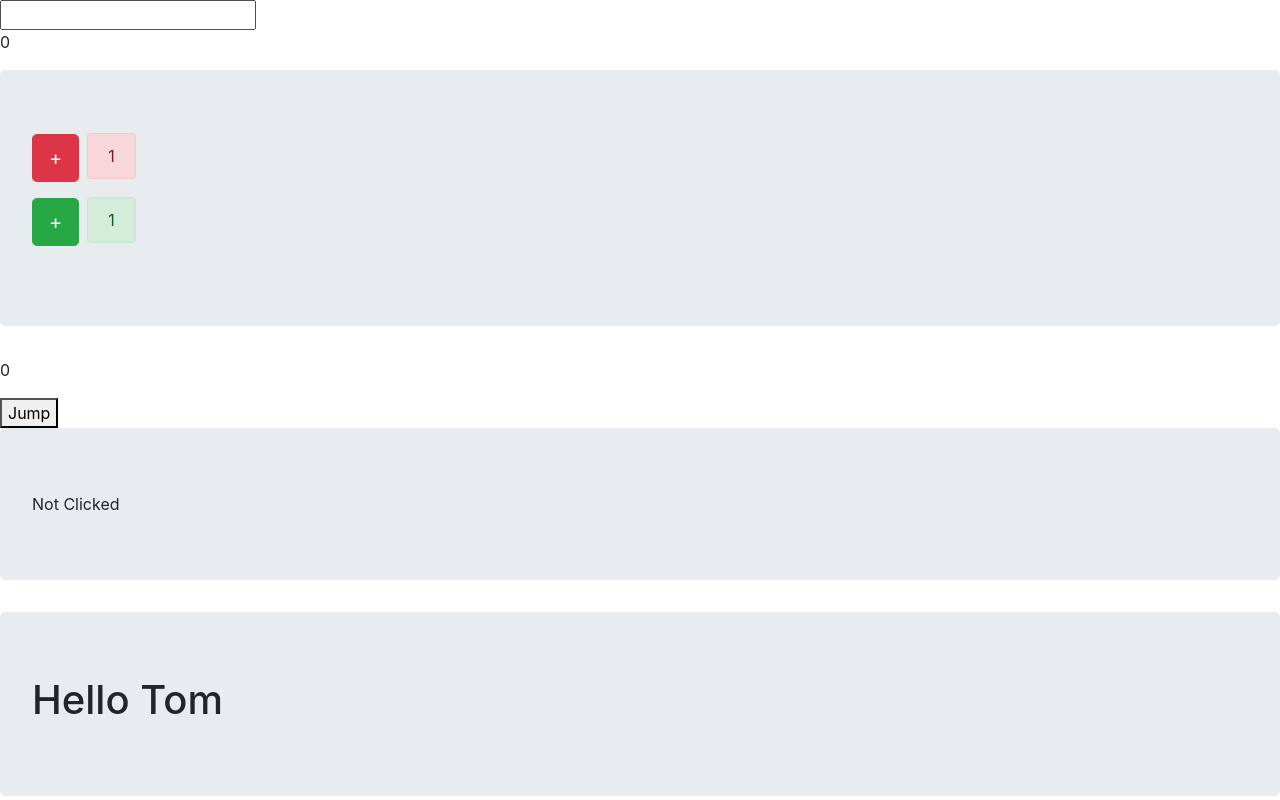
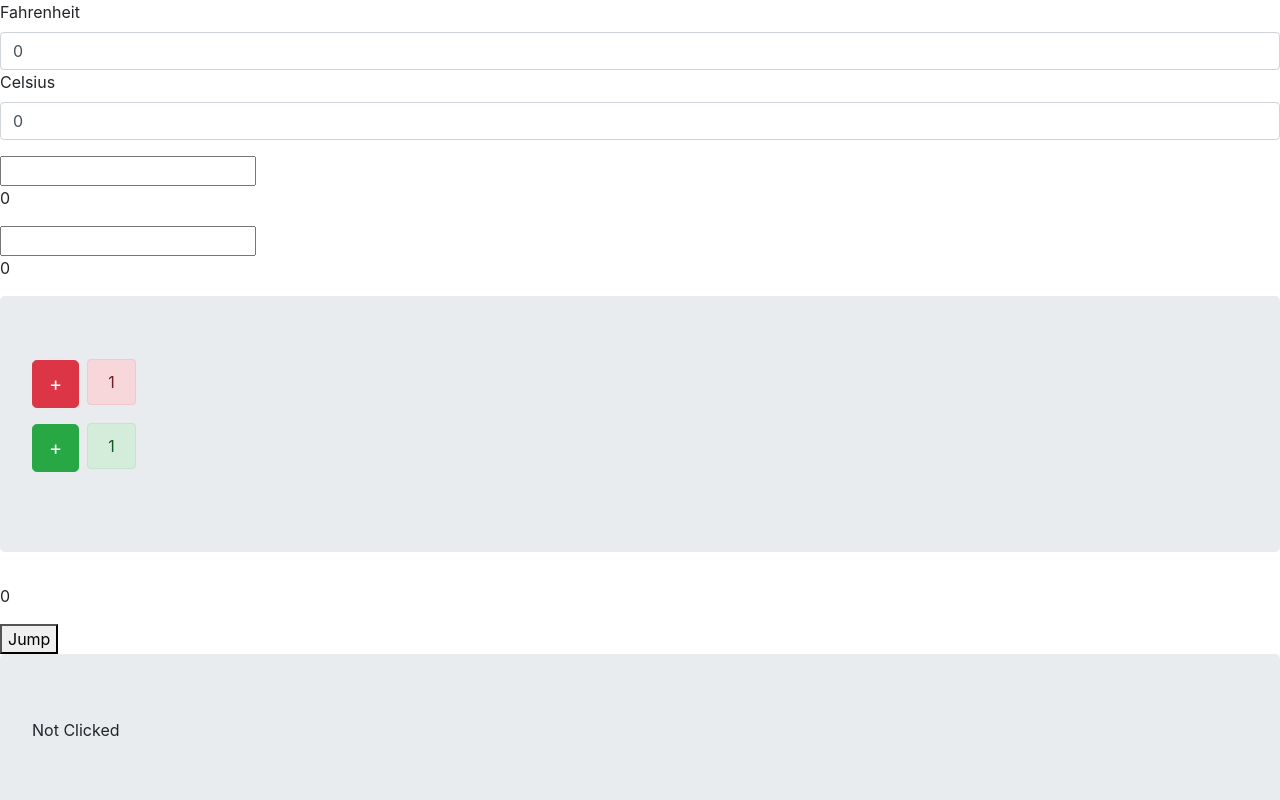
Before and after one commit to tom-meyrick/first-react-project, a React (Create React App) app: page / in a window 1280 px wide. Shown: the top 800 px of the page. Built offline with nearby package versions, Linux system fonts and the light colour scheme.

Commit message:
Temp converter challenge completed

```diff
--- a/src/App.js
+++ b/src/App.js
@@ -12,7 +12,8 @@ import GodCounter from './GodCounter';
 import TwoCounters from './TwoCounters';
 import LightBox from './LightBox';
 import Length from './Length';
-
+import PasswordStrength from './PasswordStrength';
+import TempConverter from './TempConverter';
 
 let names = ["Dave", "Ariel", "Sheila", "Nigel", "Peter"];
 let blah = "https://www.sundaypost.com/wp-content/uploads/sites/13/2018/03/iStock-697083606.jpg.jpg";
@@ -20,6 +21,8 @@ let blah = "https://www.sundaypost.com/wp-content/uploads/sites/13/2018/03/iStoc
 const App = () => (
     <>
     {/* <LightBox src={ blah }/> */}
+    <TempConverter />
+    <PasswordStrength />
     <Length />
     <TwoCounters />
     <GodCounter />
--- /dev/null
+++ b/src/PasswordStrength.js
@@ -0,0 +1,47 @@
+// Create a <PasswordStrength> component. It should contain an <input> with the type password. The background styling should change depending on the length of the password:
+
+// If it's empty the background shouldn't have styling.
+// If it's less than 9 it should be red.
+// If it's less than 16 it should be orange.
+// If it's 16 or more then it should be green.
+
+import React, { Component } from 'react';
+
+class PasswordStrength extends Component
+{
+    constructor(props) {
+        super(props);
+        this.state = { input: "" };
+        this.handleChange = this.handleChange.bind(this);
+        this.handleColor = this.handleColor.bind(this);
+    }
+
+    handleChange(e) {
+        this.setState({ input: e.currentTarget.value });
+    }
+
+    handleColor(length) {
+        let color;
+        if(length > 0 && length <= 9) {
+            color = "red";
+        } else if(length > 9 && length <= 16) {
+            color = "orange";
+        } else if(length > 16) {
+            color = "green";
+        }
+        return color;
+    }
+
+    render() {
+    let { input } = this.state;
+    let color = this.handleColor(input.length);
+    return (
+    <div className="form-group" style={{background: color}}>
+    <input className="text" type="password" value={input} onChange={this.handleChange}></input>
+    <p>{input.length}</p>
+    </div>
+    );
+    }
+}
+
+export default PasswordStrength;
--- /dev/null
+++ b/src/TempConverter.js
@@ -0,0 +1,35 @@
+// Create a <TempConverter> component. It should have a °F and °C <input>. When you type a number into one <input> it should update the value in the other.
+
+import React, { Component } from 'react';
+
+class PasswordStrength extends Component
+{
+    constructor(props) {
+        super(props);
+        this.state = { fahrenheit: 0, celsius: 0 };
+        this.handleF = this.handleF.bind(this);
+        this.handleC = this.handleC.bind(this);
+    }
+
+    handleF(e) {
+        this.setState({ fahrenheit: e.currentTarget.value, celsius: (+e.currentTarget.value - 32) * 5 / 9 });
+    }
+
+    handleC(e) {
+        this.setState({ celsius: e.currentTarget.value, fahrenheit: +e.currentTarget.value * 9 / 5 + 32 });
+    }
+
+    render() {
+    let { fahrenheit, celsius } = this.state;
+    return (
+    <div className="form-group">
+    <label for="fahrenheit">Fahrenheit</label>
+    <input className="form-control" type="number" value={fahrenheit} onChange={this.handleF} name="fahrenheit"></input>
+    <label for="celsius">Celsius</label>
+    <input className="form-control" type="number" value={celsius} onChange={this.handleC} name="celsius"></input>
+    </div>
+    );
+    }
+}
+
+export default PasswordStrength;
```
